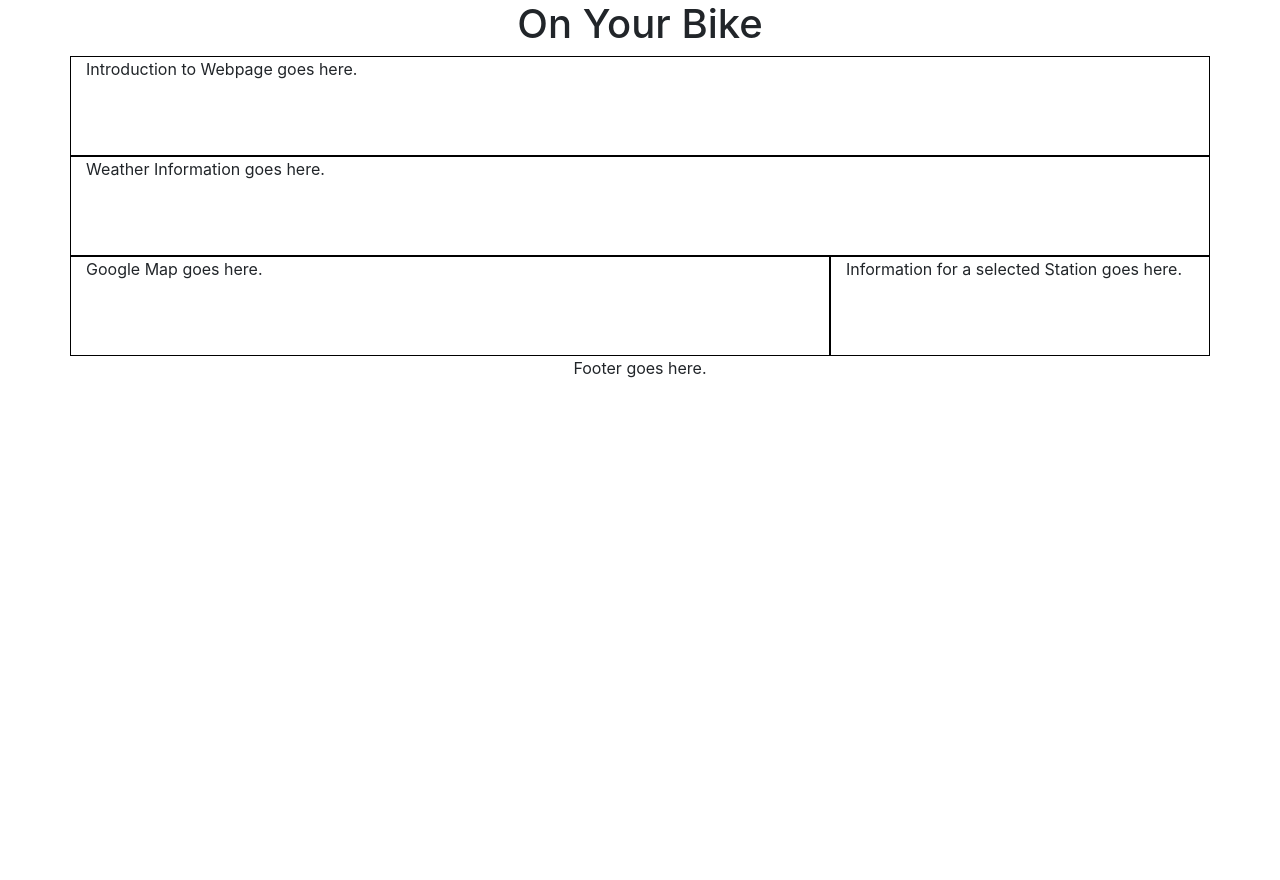
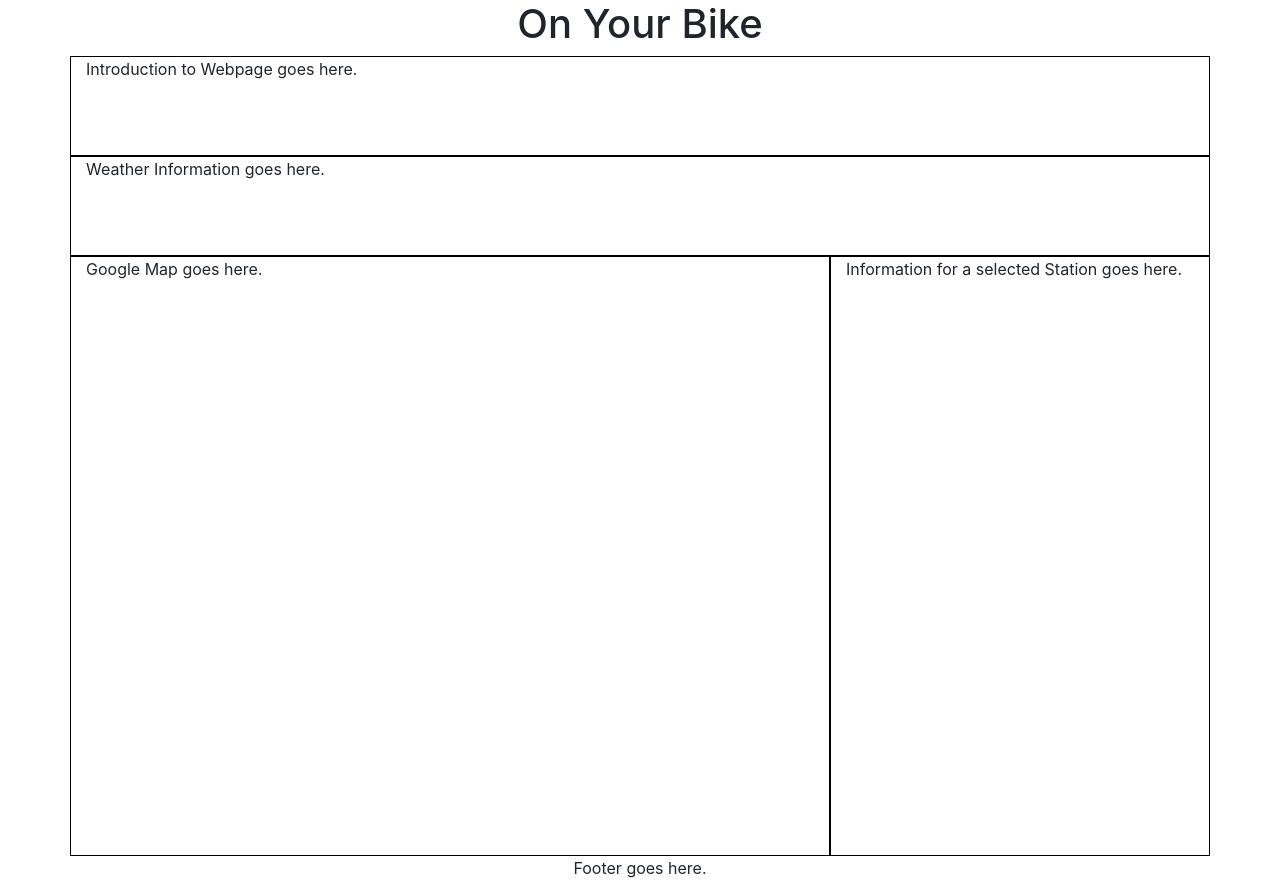
Before and after one commit to crkdn/on-your-bike, a Flask app: page / in a window 1280 px wide. Before the commit the page ends 378 px from the top, so only its background shows below. Run offline with Flask 2, Linux system fonts and the light colour scheme; parts of the project's set-up code (start-up, migrations or seed data) failed here and were passed over; some libraries are stand-ins or nearby versions.

Commit message:
Update CSS for Map and Popup data

```diff
--- a/on-your-bike/static/css/mainstyle.css
+++ b/on-your-bike/static/css/mainstyle.css
@@ -4,12 +4,12 @@
 }
 
 #map-container {
-    height: 100px;
+    height: 600px;
     border: 1px solid black;
 }
 
 #popup-container {
-    height: 100px;
+    min-height: 100px;
     border: 1px solid black;
 }
 
```
